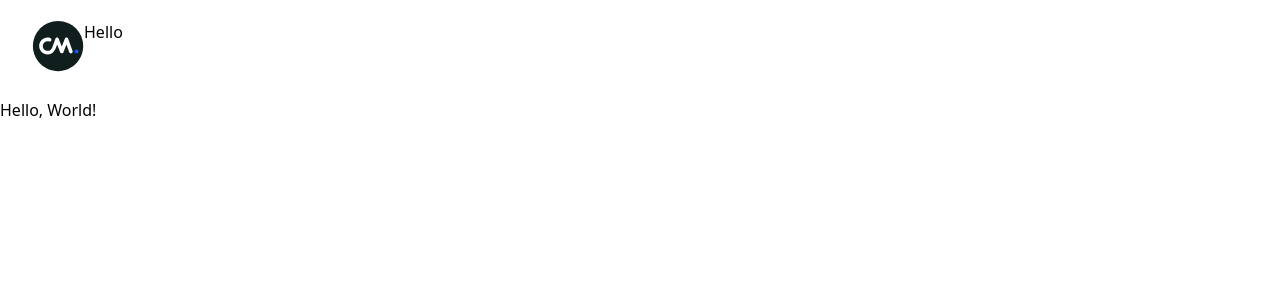
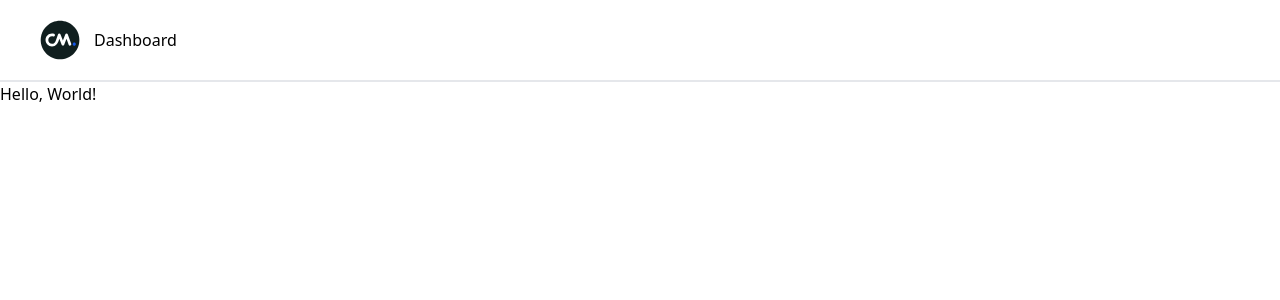
Before and after one commit to WinteryFox/CMNuntiusFrontend, a Next.js app: page / in a window 1280 px wide. Shown: the top 300 px of the page. Built offline with nearby package versions, Linux system fonts and the light colour scheme.

Commit message:
add header using Aurora™ design principle

```diff
--- a/components/navbar.tsx
+++ b/components/navbar.tsx
@@ -2,16 +2,15 @@ import Image from 'next/image'
 
 export default function Navbar() {
     return (
-        <div className={"sticky top-0 z-40 bg-white flex pl-8 py-5"}>
-            <div className={""}>
-                <a className={"overflow-hidden"} href={"/"}>
-                    <Image className={"w-auto h-10"} src={"/cm.svg"} alt={"Logo"} width={52} height={52}/>
-                </a>
-            </div>
+        <header className={"border-b-2"}>
+            <nav className={"sticky top-0 z-40 bg-white flex pl-10 py-5"}>
+                    <a className={"overflow-hidden inline-flex items-center"} href={"/"}>
+                        <Image className={"w-auto"} src={"/cm.svg"} alt={"Logo"} width={40} height={40}/>
+                        <div className={"font-medium text-black pl-3.5"}>Dashboard</div>
+                    </a>
+            </nav>
+        </header>
 
-            <div>
-                Hello
-            </div>
-        </div>
+
     )
 }
```
